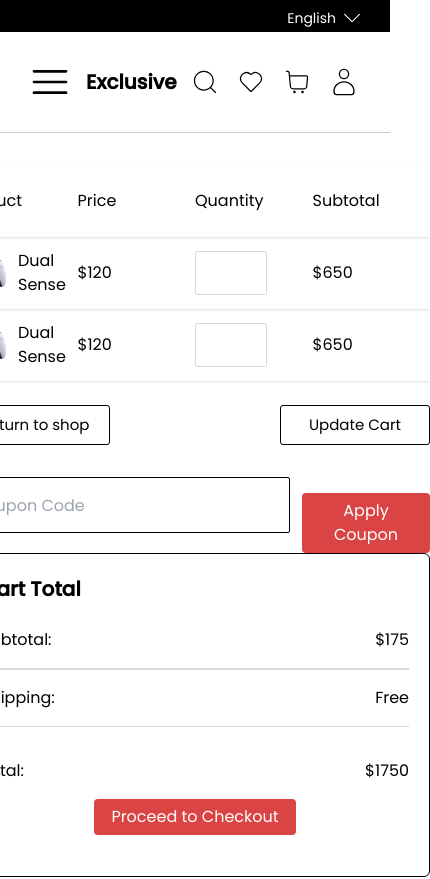
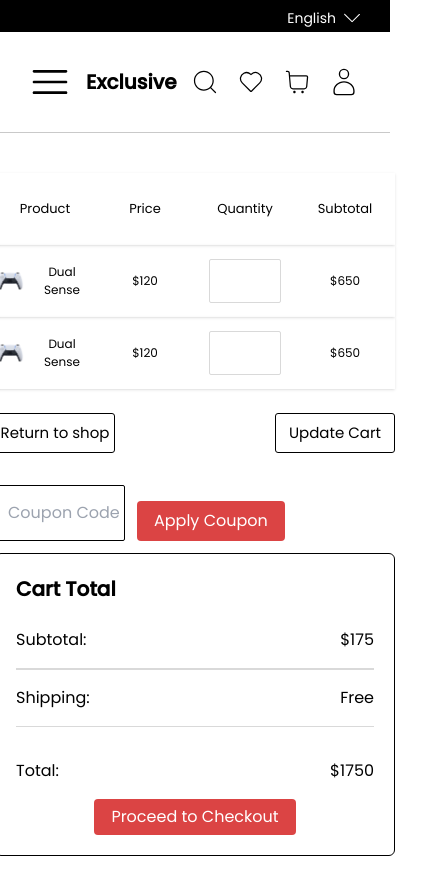
Before and after one commit to aryal31/Ecommerce-, a React (Vite) app: page /cart in a window 390 px wide. Shown: the top 879 px of the page, 430 px wide, since content can reach past the window. Built offline with nearby package versions, Linux system fonts and the light colour scheme.

Commit message:
made cartpage responsive

```diff
--- a/src/Pages/CartPage.jsx
+++ b/src/Pages/CartPage.jsx
@@ -7,7 +7,7 @@ import Wrapper from "../components/Wrapper";
 const CartPage = () => {
   return (
     <Wrapper>
-      <div className="container">
+      <div className="container p-2 md:p-0">
         {/* // container property sets 100% width of the div */}
         <Breadcrumb
           first="Account"
@@ -18,30 +18,30 @@ const CartPage = () => {
         />
         <div className="mt-8">
           <div className="">
-            <div className="grid grid-cols-4 h-[72px] text-16px items-center shadow">
-              <p>Product</p>
-              <p>Price</p>
-              <p>Quantity</p>
-              <p>Subtotal</p>
+            <div className="grid grid-cols-4 h-[72px] text-[13px] md:text-[16px] items-center shadow">
+              <p className="text-center">Product</p>
+              <p className="text-center">Price</p>
+              <p className="text-center">Quantity</p>
+              <p className="text-center">Subtotal</p>
             </div>
             <Cartitemcard />
             <Cartitemcard />
           </div>
 
           <div className="flex justify-between mt-6">
-            <Buttonwithoutline text="Return to shop"></Buttonwithoutline>
-            <Buttonwithoutline text="Update Cart"></Buttonwithoutline>
+            <Buttonwithoutline text="Return to shop" className='w-[120px] h-[40px]'></Buttonwithoutline>
+            <Buttonwithoutline text="Update Cart"className='w-[120px] h-[40px]' ></Buttonwithoutline>
           </div>
 
-          <div className="flex justify-between mt-8 flex-wrap">
-            <div className="flex gap-x-3">
+          <div className="flex justify-between mt-8 flex-wrap gap-1">
+            <div className="flex gap-x-3 mb-2">
               <input
                 type="text"
                 placeholder="Coupon Code"
-                className="border-black border-[1px] rounded-sm h-[56px] pl-3"
+                className="border-black border-[1px] rounded-sm w-[130px] md:w-full md:h-[56px] pl-3"
               />
               <div className="mt-4">
-                <Orangebutton text="Apply Coupon" />
+                <Orangebutton text="Apply Coupon" className='md:h-[40px] md:w-[150px] h-[40px] w-[100%]'/>
               </div>
             </div>
             <div>
--- a/src/components/Buttonwithoutline.jsx
+++ b/src/components/Buttonwithoutline.jsx
@@ -1,10 +1,10 @@
 import React from "react";
 
-const Buttonwithoutline = ({text}) => {
+const Buttonwithoutline = ({text,className}) => {
   return (
     // text inside the button can be easily modified
     <div>
-      <button className="border-black border-[1px] md:w-[223px] md:h-[56px] rounded-[3px]  hover:bg-black hover:text-white transition-all duration-500 text-[15px] h-[40px] w-[150px]">
+      <button className={`border-black border-[1px] md:w-[223px] md:h-[56px] rounded-[3px]  hover:bg-black hover:text-white transition-all duration-500 text-[15px] ${className}`}>
         {text}
       </button>
     </div>
--- a/src/components/CartTotalbox.jsx
+++ b/src/components/CartTotalbox.jsx
@@ -2,10 +2,10 @@ import Orangebutton from "./Orangebutton";
 
 const CartTotalbox = () => {
   return (
-    <div className="border-[1.5px] border-black rounded-md flex flex-col w-[470px] h-[324px] p-5">
+    <div className="border-[1.5px] border-black rounded-md flex flex-col w-[400px] md:w-[470px] md:h-[324px] p-5">
       <div className="text-[20px] font-semibold mb-[24px]">Cart Total</div>
-      <div className="flex justify-between ">
-        <p>Subtotal:</p>
+      <div className="flex justify-between">
+        <p className="text-[16px] md:text-[16px]">Subtotal:</p>
         <p>$175</p>
       </div>
       <div className="bg-[#D9D9D9] w-full h-[1.5px] my-[16px]"></div>
--- a/src/components/Cartitemcard.jsx
+++ b/src/components/Cartitemcard.jsx
@@ -5,15 +5,14 @@ const Cartitemcard = () => {
   return (
     <>
       <div className="grid grid-cols-4 items-center h-[72px] text-[16px] shadow">
-        <div className="flex items-center gap-2 ">
-          {" "}
-          <img src={controller} className="h-[50px] w-auto" alt="" /> <p>Dual Sense</p>
+        <div className="flex items-center gap-1 md:gap-2 justify-center">
+          <img src={controller} className="h-[30px] md:h-[50px] w-auto" alt="" /> <p className="text-center text-[12px] md:text-[16px]">Dual Sense</p>
         </div>
-        <p className="">$120</p>
-        <div className="flex">
+        <p className="text-center text-[12px] md:text-[16px]">$120</p>
+        <div className="flex justify-center">
           <input type="number" className="border-[#d9d9d9] border-[1.5px] rounded-sm bg-none w-[72px] h-[44px] text-center" />
         </div>
-        <p>$650</p>
+        <p className="text-center text-[12px] md:text-[16px]">$650</p>
       </div>
     </>
   );
--- a/src/components/Orangebutton.jsx
+++ b/src/components/Orangebutton.jsx
@@ -1,9 +1,9 @@
 import React from "react";
 
-const Orangebutton = ({ text,paddingx='6', paddingy='2' }) => {
+const Orangebutton = ({text,className}) => {
   return (
         //this button can be costomized as per the need( text property defines what text is to be written in the button. it can be passed as prop for some reason margin and padding does not change)
-        <button className={`bg-[#db4444] text-white px-[17px] py-[6px] md:px-${paddingx} md:py-${paddingy} rounded-[4px] hover:bg-[#b93737] transition duration-300 `}>
+        <button className={`bg-[#db4444] text-white px-[17px] py-[6px] rounded-[4px] hover:bg-[#b93737] transition duration-300 ${className}`}>
           {text}
         </button>
 
```
